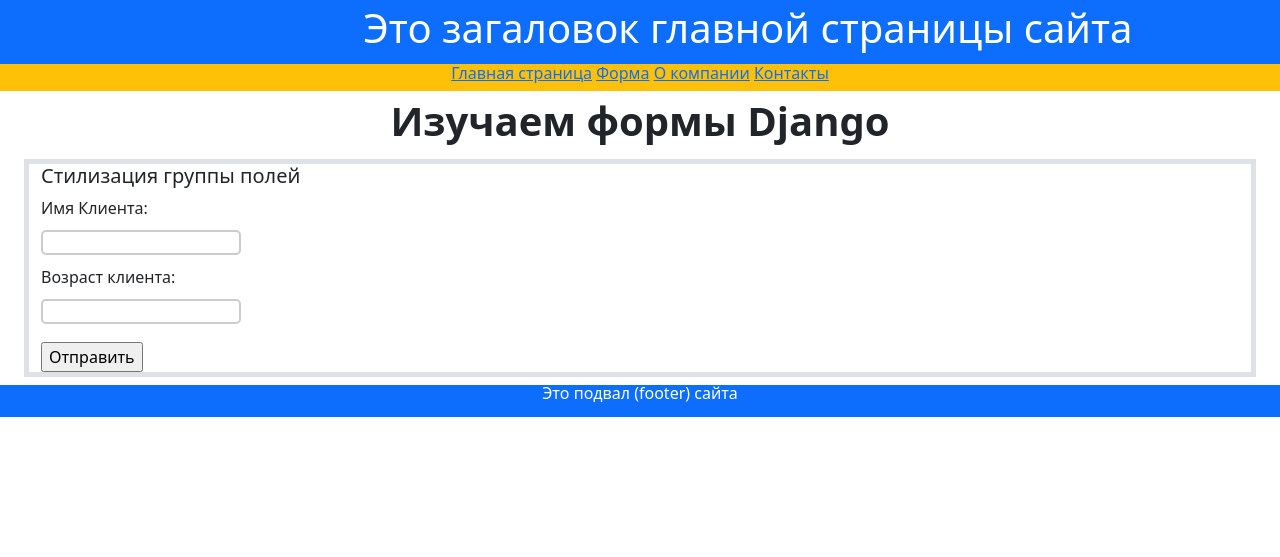
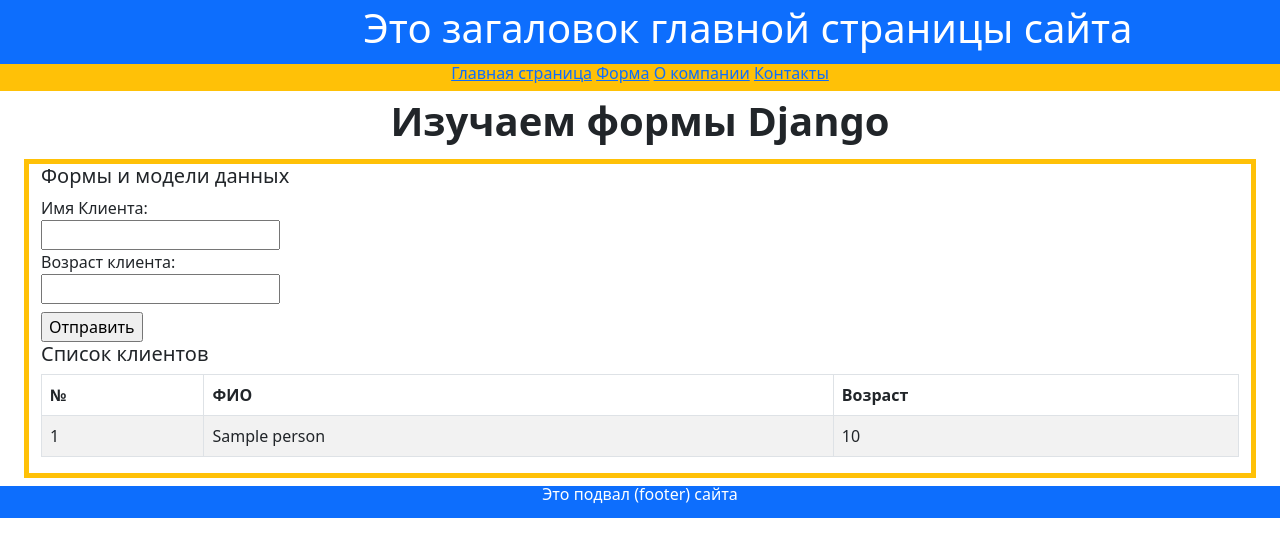
Before and after one commit to Serega4x4/Web_1, a Django app: page /my_form/ in a window 1280 px wide. Shown: the top 557 px of the page. Run offline with Django 4.2, Linux system fonts and the light colour scheme; tables that the repository leaves empty hold one stand-in row (values such as "Sample post"); some libraries are stand-ins or nearby versions.

Commit message:
work with objets of moedls (read & write)

```diff
--- a/hello/firstapp/views.py
+++ b/hello/firstapp/views.py
@@ -1,13 +1,15 @@
 from django.http import HttpResponse, HttpResponsePermanentRedirect, HttpResponseRedirect, HttpResponseBadRequest, \
     HttpResponseForbidden
-from django.shortcuts import render
+from django.shortcuts import render, redirect
 from django.template.response import TemplateResponse
 from .forms import UserForm
+from .models import Person
 
 
 def index(request):
     my_text = 'Изучаем формы Django'
-    context = {'my_text': my_text}
+    people_kol = Person.object_person.count()
+    context = {'my_text': my_text, 'people_kol': people_kol}
     return render(request, 'firstapp/index.html', context)
 
 
@@ -20,13 +22,13 @@
 
 
 def my_form(request):
-    if request.method=='POST':
-        userform = UserForm(request.POST)
-        if userform.is_valid():
-            name = request.POST.get('name')
-            age = request.POST.get('age')
-            output = '<h2>Пользователь</h2><h3>Имя - {0}, '\
-                'Возраст - {1} </h3>'.format(name, age)
-            return HttpResponse(output)
-    userform = UserForm()
-    return render(request, 'firstapp/my_form.html', {'form': userform})
+    if request.method == 'POST':
+        form = UserForm(request.POST)
+        if form.is_valid():
+            form.save()
+
+    my_text = 'Сведения о клиентах'
+    people = Person.object_person.all()
+    form = UserForm()
+    context = {'my_text': my_text, 'people': people, 'form': form}
+    return render(request, 'firstapp/my_form.html', context)
--- a/hello/templates/firstapp/index.html
+++ b/hello/templates/firstapp/index.html
@@ -6,6 +6,11 @@
         <div class="row">
             <div class="col text-center text-dark">
                 <div>{{ my_text }}</div>
+                {% if people_kol > 0 %}
+                    <h5>
+                        Колличество введённых пользователей - {{ people_kol }}
+                    </h5>
+                {% endif %}
             </div>
         </div>
     </div>
--- a/hello/templates/firstapp/my_form.html
+++ b/hello/templates/firstapp/my_form.html
@@ -2,27 +2,39 @@
 {% block title %}Формы{% endblock title %}
 {% block header %}Изучаем формы Django{% endblock header %}
 {% block content %}
-<style>
-    .myfield{border: 2px solid #ccc;
-            border-radius: 5px;
-            height: 25px;
-            width: 200px;
-            margin: 10px 10px 10px 0;}
-</style>
-<div class="container-fluid text-start my-2 border border-5 border warning">
-    <h5>Стилизация группы полей</h5>
-    <form method="POST" novalidate>
+<div class="container-fluid text-start my-2 border border-5 border-warning">
+    <h5>Формы и модели данных</h5>
+    <form method="POST">
         {% csrf_token %}
         <div class="form-group my-2">
             {% for field in form %}
             <div>{{ field.label_tag }}</div>
             <div>{{ field }}</div>
-                    <div style="color:blue">{{ field.help_text }}</div>
             <div class="error">{{ field.errors }}</div>
             {% endfor %}
         </div>
         <input type="submit" value="Отправить">
+        {% if people.count > 0 %}
+        <h5>Список клиентов</h5>
+        <table class="table table-striped table-bordered text-start">
+            <thead>
+                <tr>
+                    <th>№</th>
+                    <th>ФИО</th>
+                    <th>Возраст</th>
+                </tr>
+            </thead>
+            <tbody>
+                {% for person in people %}
+                <tr>
+                    <td>{{ person.id }}</td>
+                    <td>{{ person.name }}</td>
+                    <td>{{ person.age }}</td>
+                </tr>
+                {% endfor %}
+            </tbody>
+        </table>
+        {% endif %}
     </form>
 </div>
-
 {% endblock content %}
```
Lines whose indentation alone changed are shown as unchanged.
